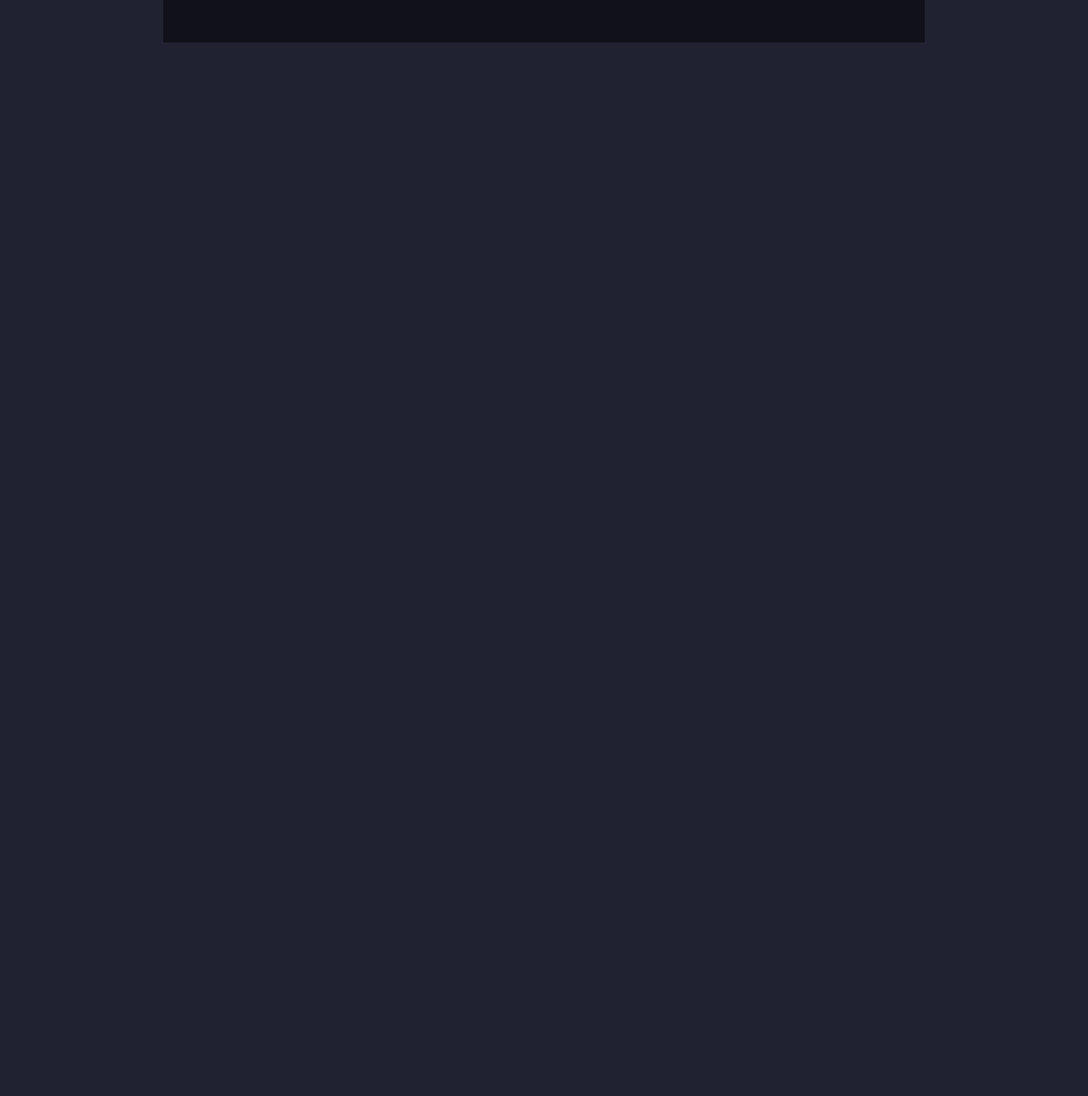
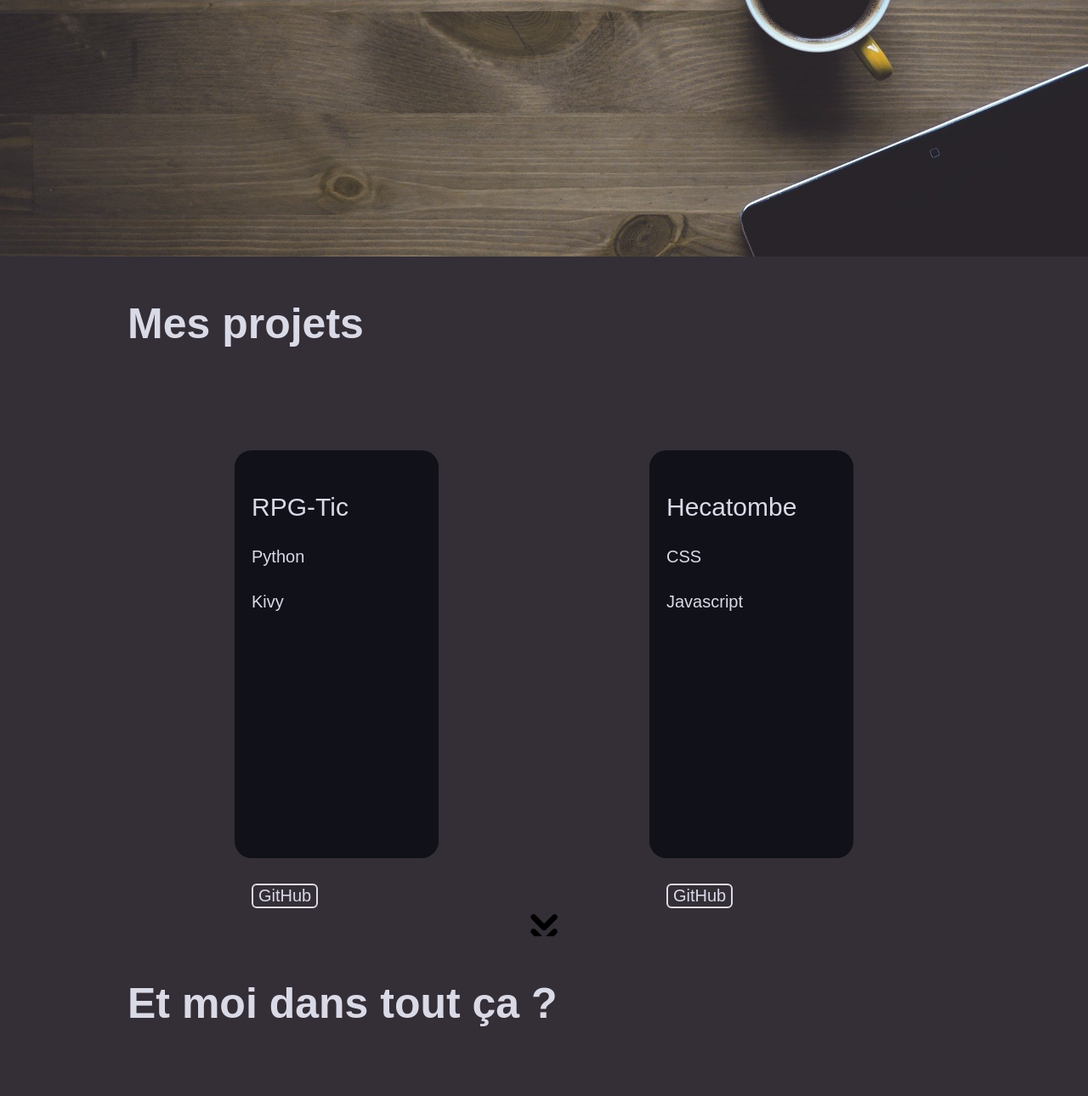
Before and after one commit to Arkansiel92/Portfolio, a plain HTML site: page index.html in a window 1280 px wide. Shown: the part 498-1788 px from the top of the page at 85% size. Before the commit the page ends 800 px from the top, so only its background shows below. Drawn offline with nearby package versions, Linux system fonts and the light colour scheme.

Commit message:
project section

```diff
--- a/app.js
+++ b/app.js
@@ -0,0 +1,73 @@
+// définition des variables
+const Name = document.querySelector(".name");
+const program_document = document.querySelector(".program");
+const btn_Arrow_index = document.querySelector(".arrow-bottom_index");
+const btn_Arrow_project = document.querySelector(".arrow-bottom_project");
+const projects = document.querySelector(".title_projet");
+const Me = document.querySelector(".title_me");
+
+// TypeWriter de l'index
+const NameWriter = new Typewriter(Name, {
+    delay: 100
+});
+
+NameWriter
+    .typeString("Joeil Mohali, développeur web")
+    .start();
+
+
+window.setTimeout(language, 5000);
+
+
+
+function language(){
+    new Typewriter(program_document, {
+        deleteSpeed: 150,
+        loop: true,
+
+    })
+    .typeString("Javascript")
+    .pauseFor(1000)
+    .deleteAll()
+    .typeString("PHP")
+    .pauseFor(1000)
+    .deleteAll()
+    .typeString("Python")
+    .pauseFor(1000)
+    .deleteAll()
+    .typeString("SQL")
+    .pauseFor(1000)
+    .start();
+};
+
+// scroll index -> projets
+
+btn_Arrow_index.addEventListener('click', () =>{
+    window.scrollTo({
+        top: 975,
+        behavior: 'smooth'
+    });
+    title(projects, "Mes projets");
+})
+
+
+
+// scroll projets -> à propos de moi
+
+btn_Arrow_project.addEventListener('click', () =>{
+    window.scrollTo({
+        top: 1975,
+        behavior: 'smooth'
+    });
+    title(Me, "Et moi dans tout ça ?");
+})
+
+// fonction typewriter des titres
+
+function title(document, txt){
+    new Typewriter(document, {
+        deleteSpeed: 150,
+    })
+    .typeString(txt)
+    .start()
+}
--- a/index.html
+++ b/index.html
@@ -8,11 +8,34 @@
     <title>Portfolio Joeil Mohali</title>
 </head>
 <body>
-
-    <div class="infos">
-        <h2>Joeil Mohali</h2>
-        <h3>Développeur Web</h3>
+    <div class="accueil">
+        <h2 class="name"></h2>
+        <h3 class="program"></h3>
+        <div class="arrow-bottom_index"></div>
+    </div>
+    <div class="page_projets">
+        <h2 class="title_projet">Mes projets</h2>
+        <div class="projets">
+            <div class="projet1">
+                <p class="titleSection">RPG-Tic</p>
+                <p class="title_SousSection">Python</p>
+                <p class="title_SousSection">Kivy</p>
+                <button class="btnlienGithub">GitHub</button>
+            </div>
+            <div class="projet2">
+                <p class="titleSection">Hecatombe</p>
+                <p class="title_SousSection">CSS</p>
+                <p class="title_SousSection">Javascript</p>
+                <button class="btnlienGithub">GitHub</button>
+            </div>
+        </div>
+        <div class="arrow-bottom_project"></div>
+    </div>
+    <div class="page_me">
+        <h2 class="title_me">Et moi dans tout ça ?</h2>
     </div>
 
 </body>
+<script src="https://unpkg.com/typewriter-effect@latest/dist/core.js"></script>
+<script src="app.js"></script>
 </html>
--- a/styles/style.css
+++ b/styles/style.css
@@ -1,15 +1,157 @@
+html {
+    font-family: Arial, Helvetica, sans-serif;
+}
+
 body {
     margin: 0;
     padding: 0;
-    background-color: #202232;
 }
 
-
-.infos {
-    text-align: center;
-    margin: 15%;
-    font-size: 50px;
-    padding: 10px;
+.accueil {
+    width: 100%;
+    height: 100vh;
     background-color: #101119;
+    background: url("../assets/background-accueil.jpg");
+    background-size: cover;
+    background-repeat: no-repeat;
+    background-position: center;
     color: #DADAE7;
 }
+
+.name {
+    font-size: 80px;
+    margin: 0px;
+    padding-top: 300px;
+    padding-left: 150px;
+}
+
+.program {
+    color: #101119;
+    font-size: 50px;
+    padding-left: 150px;
+}
+
+.arrow-bottom_index {
+    display: block;
+    margin-left: auto;
+    margin-right: auto;
+    width: 50px;
+    height: 50px;
+    margin-top: 350px;
+    padding: 10px;
+    background: url(../assets/noun-arrow-1921075.svg);
+    background-size: cover;
+    border-radius: 50%;
+    transition: all 0.2s ease-in-out;
+}
+
+.arrow-bottom_index:hover{
+    background-color: #ffffff;
+    cursor: pointer;
+}
+
+.page_projets{
+    width: 100%;
+    height: 100vh;
+    background-color: #342E37;
+}
+
+.title_projet{
+    font-size: 50px;
+    margin: 0px;
+    padding-top: 50px;
+    padding-left: 150px;
+    color: #DADAE7;
+}
+
+.projet1 {
+    margin: 20px;
+    width: 30vh;
+    height: 100%;
+    background-color: #101119;
+    border-radius: 20px;
+    color: #DADAE7;
+}
+
+.projet2 {
+    margin: 20px;
+    width: 30vh;
+    height: 100%;
+    background-color: #101119;
+    border-radius: 20px;
+    color: #DADAE7;
+}
+
+.projets{
+    display: flex;
+    justify-content: space-between;
+    margin-left: auto;
+    margin-right: auto;
+    margin-top: 100px;
+    width: 60%;
+    height: 60%;
+}
+
+.titleSection{
+    font-size: 30px;;
+    margin-top: 50px;
+    margin-left: 20px;
+}
+
+.title_SousSection{
+    font-size: 20px;
+    margin-top: 30px;
+    margin-left: 20px;
+
+}
+
+.btnlienGithub{
+    background: transparent;
+    margin-top: 300px;
+    margin-left: 20px;
+    text-decoration: none;
+    border: 2px solid #DADAE7;
+    border-radius: 6px;
+    font-size: 20px;
+    color: #DADAE7;
+    transition: all 0.2s ease-in-out;
+}
+
+.btnlienGithub:hover{
+    background-color: #DADAE7;
+    color: #101119;
+    cursor: pointer;
+}
+
+.arrow-bottom_project {
+    display: block;
+    margin-left: auto;
+    margin-right: auto;
+    width: 50px;
+    margin-top: 75px;
+    height: 50px;
+    padding: 10px;
+    background: url(../assets/noun-arrow-1921075.svg);
+    background-size: cover;
+    border-radius: 50%;
+    transition: all 0.2s ease-in-out;
+}
+
+.arrow-bottom_project:hover{
+    background-color: #ffffff;
+    cursor: pointer;
+}
+
+.page_me{
+    width: 100%;
+    height: 100vh;
+    background-color: #342E37;
+}
+
+.title_me{
+    font-size: 50px;
+    margin: 0px;
+    padding-top: 50px;
+    padding-left: 150px;
+    color: #DADAE7;
+}
```
Also changed, not shown: assets/Logo RPGtic snowstyle.png (added), assets/Rpg_js.png (added), assets/background-accueil.jpg (added), assets/background-projets.jpg (added), assets/noun-arrow-1921075.svg (added), assets/noun-game-dev-1296782.svg (added), 1 other file.
